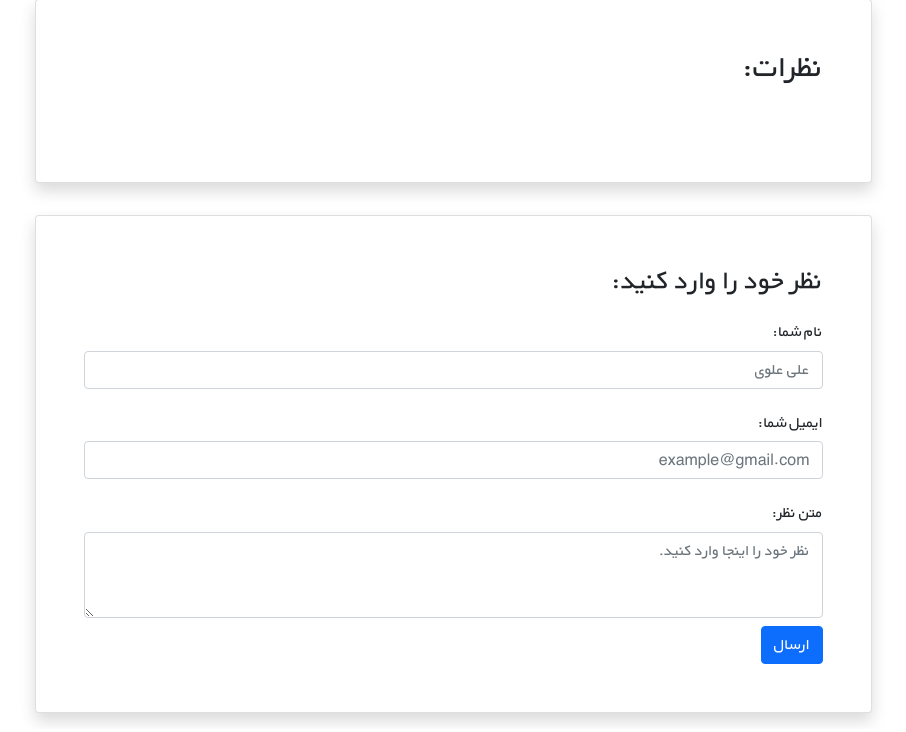
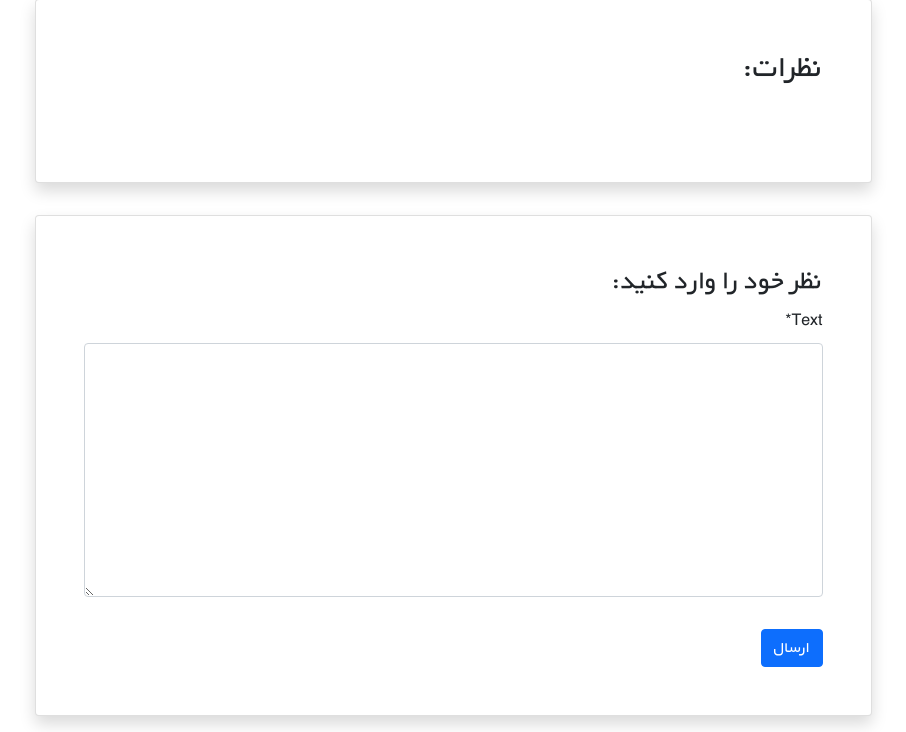
Before and after one commit to erfanmi/Django_Bookstore, a Django app: page /books/1 in a window 1280 px wide. Shown: the part 983-1715 px from the top of the page, without its empty margins (187-1093 px from the left). Run offline with Django 5.2, Linux system fonts and the light colour scheme; data comes from the database, SQL or seed files in the repository; both versions use the stored data as it was after the commit; some libraries are stand-ins or nearby versions.

Commit message:
comments handled via comment_form

```diff
--- /dev/null
+++ b/books/forms.py
@@ -0,0 +1,8 @@
+from django import forms
+from .models import Comments
+
+
+class CommentForm(forms.ModelForm):
+    class Meta:
+        model = Comments
+        fields = ('text', )
--- a/books/templates/books/book_detail.html
+++ b/books/templates/books/book_detail.html
@@ -1,5 +1,6 @@
 {% extends '_base.html' %}
 {% load book_tags %}
+{% load crispy_forms_tags %}
 {% block page_title %}{{ book.title }} book detail {% endblock %}
 
 {% block content %}
@@ -14,7 +15,6 @@
                                     <img src="{{ book.cover.url }}"
                                      class="img-fluid rounded-start" alt="...">
                                 {% endif %}
-
                             </div>
                         </div>
                         <div class="col-xs-12 col-md-6 text-center text-md-end mt-md-1 mt-4">
@@ -53,20 +53,10 @@
                     <div class="card shadow my-3 p-5 w-sm-75 w-100">
                         <h3>نظر خود را وارد کنید:</h3>
                         <form method="POST">
-                            <div class="form-group py-2">
-                                <label class="py-1" for="author_name">نام شما:</label>
-                                <input type="text" class="form-control" placeholder="علی علوی" name="author_name">
-                            </div>
-                            <div class="form-group py-2">
-                                <label class="py-1" for="email">ایمیل شما:</label>
-                                <input type="email" class="form-control" placeholder="example@gmail.com" name="email">
-                            </div>
-                            <div class="form-group py-2">
-                                <label class="py-1" for="comment_text">متن نظر:</label>
-                                <textarea class="form-control" name="text" rows="3"
-                                          placeholder="نظر خود را اینجا وارد کنید."></textarea>
-                            </div>
-                            <button type="submit" class="btn btn-primary">ارسال</button>
+                            {% csrf_token %}
+                            {{ comment_form|crispy }}
+
+                            <button type="submit" class="btn btn-primary mt-3" >ارسال</button>
                         </form>
                     </div>
                 </div>
--- a/books/views.py
+++ b/books/views.py
@@ -2,6 +2,7 @@ from django.shortcuts import render, get_object_or_404
 from django.views import generic
 from django.urls import reverse_lazy
 # Create your views here.
+from .forms import CommentForm
 from .models import Book
 
 
@@ -19,7 +20,21 @@ class BookListView(generic.ListView):
 def book_detail_view(request, pk):
     book = get_object_or_404(Book, pk=pk)
     book_comments = book.comments.all()
-    return render(request,'books/book_detail.html', {'book': book, 'comments': book_comments})
+    if request.method == 'POST':
+        comment_form = CommentForm(request.POST)
+        if comment_form.is_valid():
+            new_comment = comment_form.save(commit=False)
+            new_comment.user = request.user
+            new_comment.book = book
+            new_comment.save()
+            comment_form = CommentForm()
+
+    else:
+        comment_form = CommentForm()
+    return render(request, 'books/book_detail.html',
+                  {'book': book,
+                   'comments': book_comments,
+                   'comment_form': comment_form})
 
 
 class BookCreateView(generic.CreateView):
```
Also changed, not shown: db.sqlite3.
